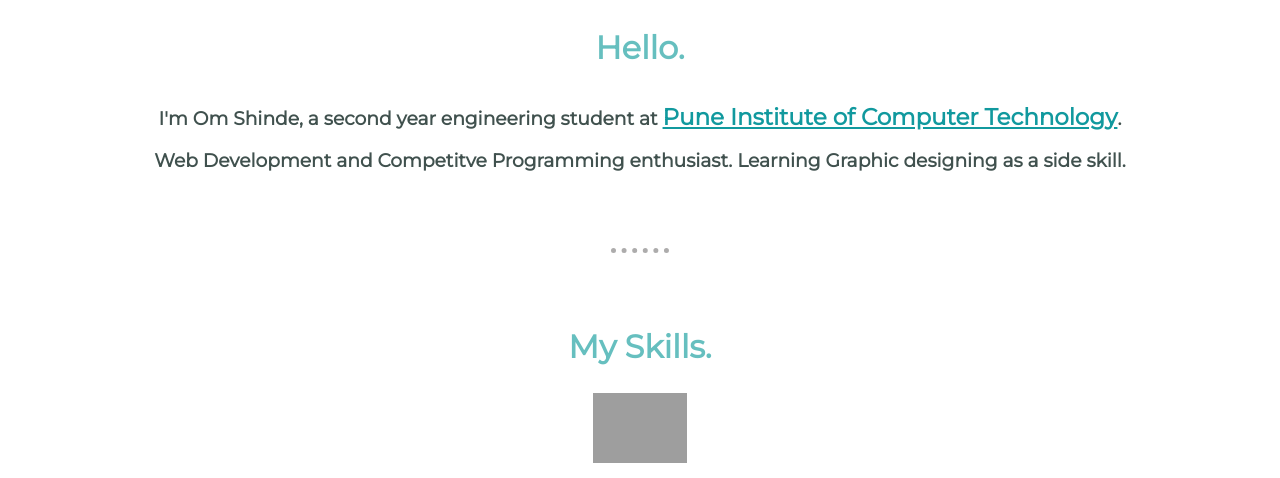
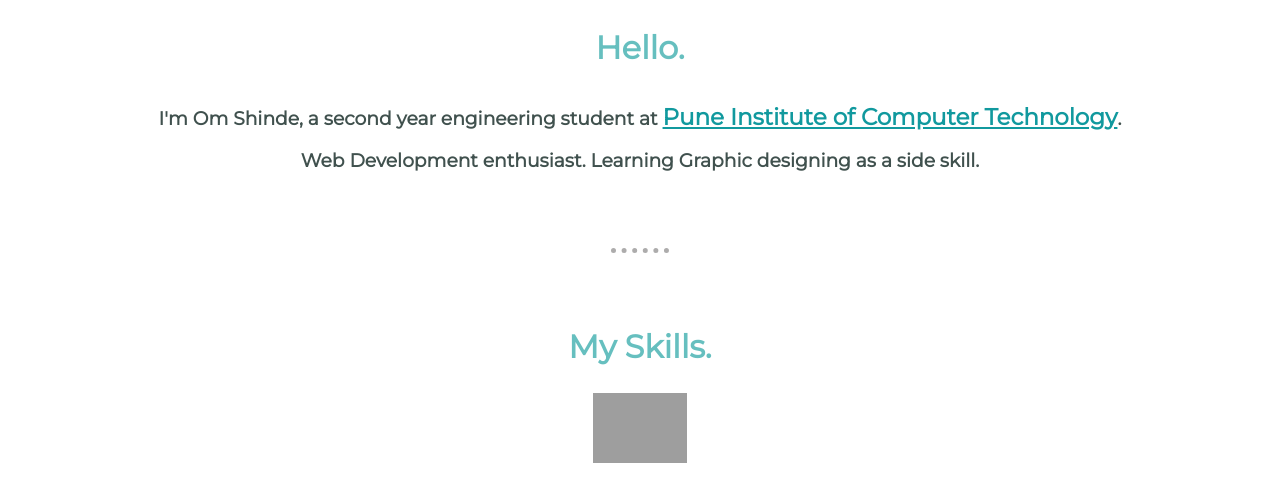
Before and after one commit to shindeom1339/CV3, a plain HTML site: page index.html in a window 1280 px wide. Shown: the part 1026-1504 px from the top of the page. Drawn offline with Linux system fonts and the light colour scheme; grey boxes are pictures that could not be loaded.

Commit message:
Minor changes

```diff
--- a/index.html
+++ b/index.html
@@ -22,7 +22,7 @@
         <h2>Hello.</h2>
         <h3 class="intro" >I'm Om Shinde, a second year engineering student at <a href="https://pict.edu/" target="_blank">Pune Institute of Computer Technology</a>.
         <br>
-        Web Development and Competitve Programming enthusiast. Learning Graphic designing as a side skill.
+        Web Development enthusiast. Learning Graphic designing as a side skill.
         </h3>
       </div>
 
```
